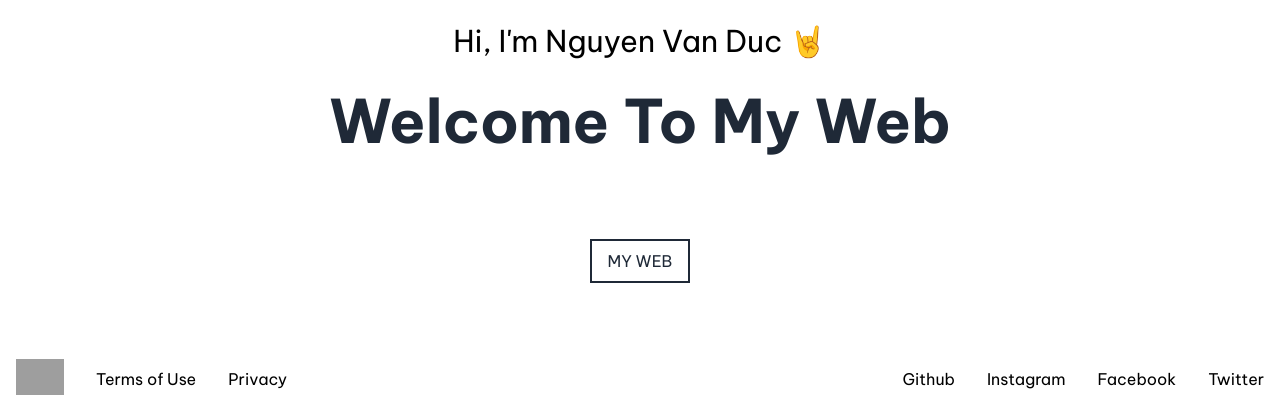
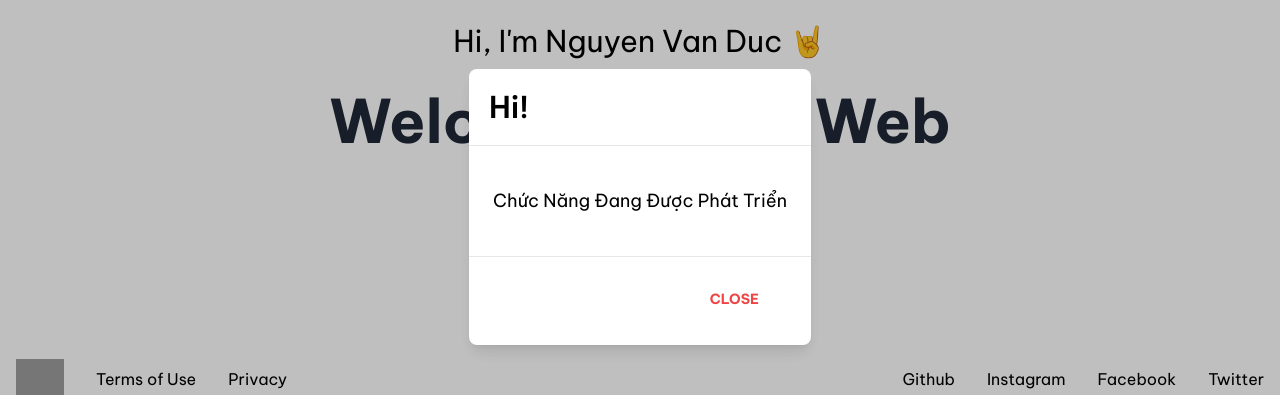
Before and after one commit to dducnv/nextjs-project, a Next.js app: page / in a window 1280 px wide. Both pictures are taken after a click on the link "Đăng Nhập". Shown: the part 193-588 px from the top of the page. Built offline with nearby package versions, Linux system fonts and the light colour scheme; grey boxes are pictures that could not be loaded.

Commit message:
first commit

```diff
--- a/components/Navbar.js
+++ b/components/Navbar.js
@@ -1,5 +1,5 @@
 /* This example requires Tailwind CSS v2.0+ */
-import { Fragment } from 'react'
+import {Fragment, useState} from 'react'
 import { Popover, Transition } from '@headlessui/react'
 import Link from 'next/link';
 import Image from 'next/image'
@@ -80,7 +80,9 @@ function classNames(...classes) {
 }
 
 export default function Navbar() {
+    const [showModal, setShowModal] =useState(false);
     return (
+        <>
             <Popover className="relative bg-white">
                 <div className="max-w-7xl mx-auto px-4 sm:px-6">
                     <div className="flex justify-between items-center border-b-2 border-gray-100 py-6 md:justify-start md:space-x-10">
@@ -170,10 +172,10 @@ export default function Navbar() {
 
                         </Popover.Group>
                         <div className="hidden md:flex items-center justify-end md:flex-1 lg:w-0">
-                        <a href="#" className="whitespace-nowrap text-base font-medium text-gray-500 hover:text-gray-900">
+                            <a   onClick={() => setShowModal(true)} href="#" className="whitespace-nowrap text-base font-medium text-gray-500 hover:text-gray-900">
                                 Đăng Nhập
                             </a>
-                        <a
+                            <a  onClick={() => setShowModal(true)}
                                 href="#"
                                 className="ml-8  inline-flex items-center justify-center px-4 py-2 border border-transparent rounded-md shadow-sm text-base font-medium text-white bg-gray-900 hover:bg-gray-700"
                             >
@@ -236,15 +238,15 @@ export default function Navbar() {
                             </div>
                             <div className="py-6 px-5 space-y-6">
                                 <div>
-                                <a
+                                    <a  onClick={() => setShowModal(true)}
                                         href="#"
-                                    className="w-full flex items-center justify-center px-4 py-2 border border-transparent rounded-md shadow-sm text-base font-medium text-white bg-indigo-600 hover:bg-indigo-700"
+                                        className="w-full flex items-center justify-center px-4 py-2 border border-transparent rounded-md shadow-sm text-base font-medium text-white  bg-gray-900 hover:bg-gray-700"
                                     >
                                         Đăng Ký
                                     </a>
                                     <p className="mt-6 text-center text-base font-medium text-gray-500">
                                         Đã Có Tài Khoản?{' '}
-                                    <a href="#" className="text-indigo-600 hover:text-indigo-500">
+                                        <a   onClick={() => setShowModal(true)} href="#" className="text-indigo-600 hover:text-indigo-500">
                                             Đăng Nhập
                                         </a>
                                     </p>
@@ -254,5 +256,50 @@ export default function Navbar() {
                     </Popover.Panel>
                 </Transition>
             </Popover>
+            {showModal ? (
+                <>
+                    <div
+                        className="justify-center items-center flex overflow-x-hidden overflow-y-auto fixed inset-0 z-50 outline-none focus:outline-none"
+                    >
+                        <div className="relative w-auto my-6 mx-auto max-w-3xl">
+                            {/*content*/}
+                            <div className="border-0 rounded-lg shadow-lg relative flex flex-col w-full bg-white outline-none focus:outline-none">
+                                {/*header*/}
+                                <div className="flex items-start justify-between p-5 border-b border-solid border-blueGray-200 rounded-t">
+                                    <h3 className="text-3xl font-semibold text-center">
+                                        Hi!
+                                    </h3>
+                                    <button
+                                        className="p-1 ml-auto bg-transparent border-0 text-black opacity-5 float-right text-3xl leading-none font-semibold outline-none focus:outline-none"
+                                        onClick={() => setShowModal(false)}
+                                    >
+                    <span className="bg-transparent text-black opacity-5 h-6 w-6 text-2xl block outline-none focus:outline-none">
+                      ×
+                    </span>
+                                    </button>
+                                </div>
+                                {/*body*/}
+                                <div className="relative p-6 flex-auto">
+                                    <p className="my-4 text-blueGray-500 text-lg leading-relaxed">
+                                        Chức Năng Đang Được Phát Triển
+                                    </p>
+                                </div>
+                                {/*footer*/}
+                                <div className="flex items-center justify-end p-6 border-t border-solid border-blueGray-200 rounded-b">
+                                    <button
+                                        className="text-red-500 background-transparent font-bold uppercase px-6 py-2 text-sm outline-none focus:outline-none mr-1 mb-1 ease-linear transition-all duration-150"
+                                        type="button"
+                                        onClick={() => setShowModal(false)}
+                                    >
+                                        Close
+                                    </button>
+                                </div>
+                            </div>
+                        </div>
+                    </div>
+                    <div className="opacity-25 fixed inset-0 z-40 bg-black"></div>
+                </>
+            ) : null}
+        </>
     )
 }
```
Lines whose indentation alone changed are shown as unchanged.
